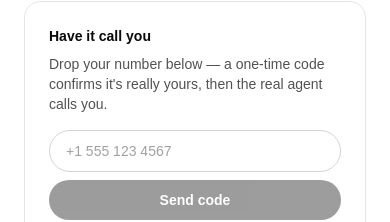
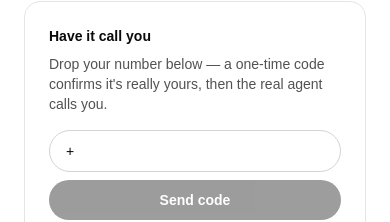
Before and after one commit to lainezescoto-nov12/solutions-portfolio, a Next.js app: page /agents/voice in a window 390 px wide. Shown: the part 1057-1279 px from the top of the page. Built offline with nearby package versions, Linux system fonts and the light colour scheme; no server answers.

Commit message:
Pre-fill the + in the phone field, tighten the enabled-button check
Same fix as the joselainez-voice-agent repo's widget.

```diff
--- a/src/components/agent/OutboundCallWidget.tsx
+++ b/src/components/agent/OutboundCallWidget.tsx
@@ -23,7 +23,7 @@ function normalizePhone(raw: string): { value: string; error: string | null } {
 
 export function OutboundCallWidget() {
   const [step, setStep] = useState<Step>("phone");
-  const [phone, setPhone] = useState("");
+  const [phone, setPhone] = useState("+");
   const [code, setCode] = useState("");
   const [errorMessage, setErrorMessage] = useState("");
   const [loading, setLoading] = useState(false);
@@ -84,7 +84,7 @@ export function OutboundCallWidget() {
 
   const reset = () => {
     setStep("phone");
-    setPhone("");
+    setPhone("+");
     setCode("");
     setErrorMessage("");
   };
@@ -108,7 +108,7 @@ export function OutboundCallWidget() {
           />
           <button
             onClick={sendCode}
-            disabled={loading || !phone || !apiConfigured}
+            disabled={loading || phone.replace(/\D/g, "").length < 7 || !apiConfigured}
             className="rounded-full bg-neutral-950 px-5 py-2.5 text-sm font-semibold text-white hover:bg-neutral-800 disabled:opacity-40 disabled:cursor-not-allowed"
           >
             {loading ? "Sending…" : "Send code"}
```
